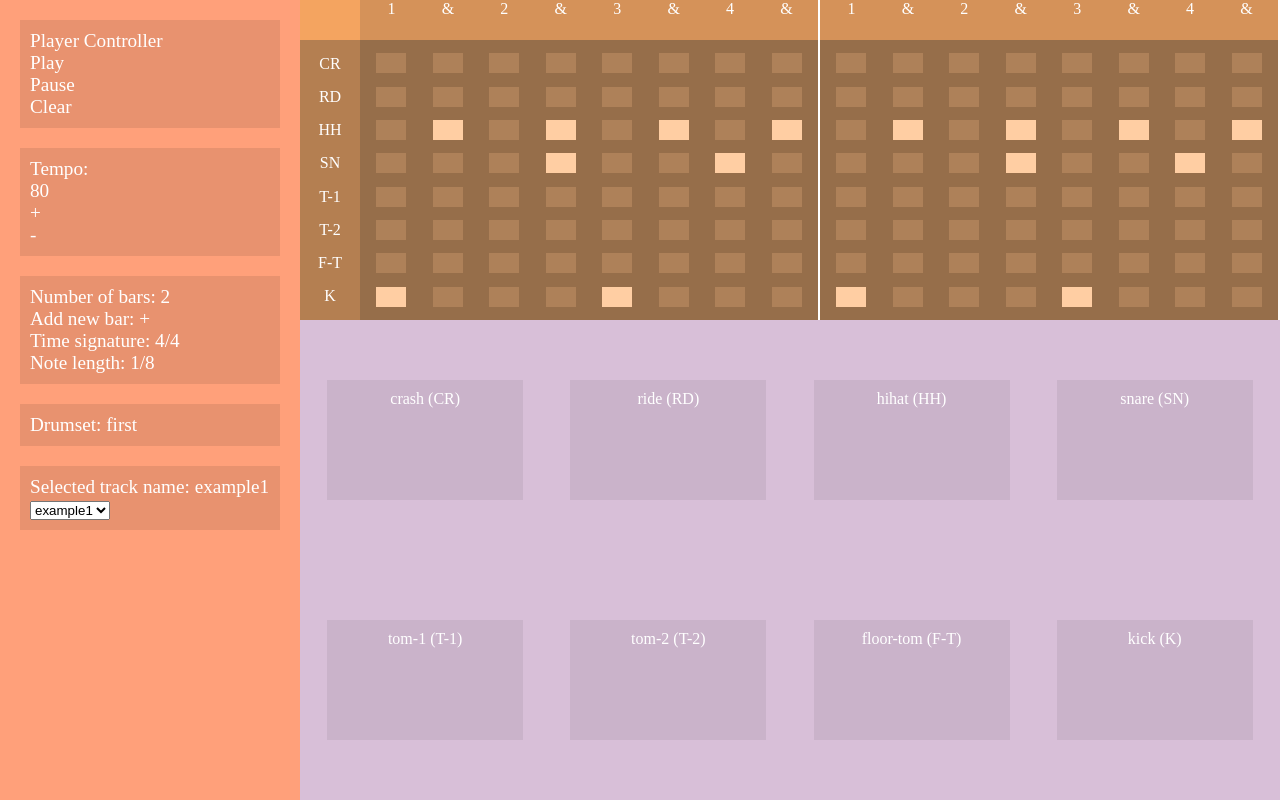
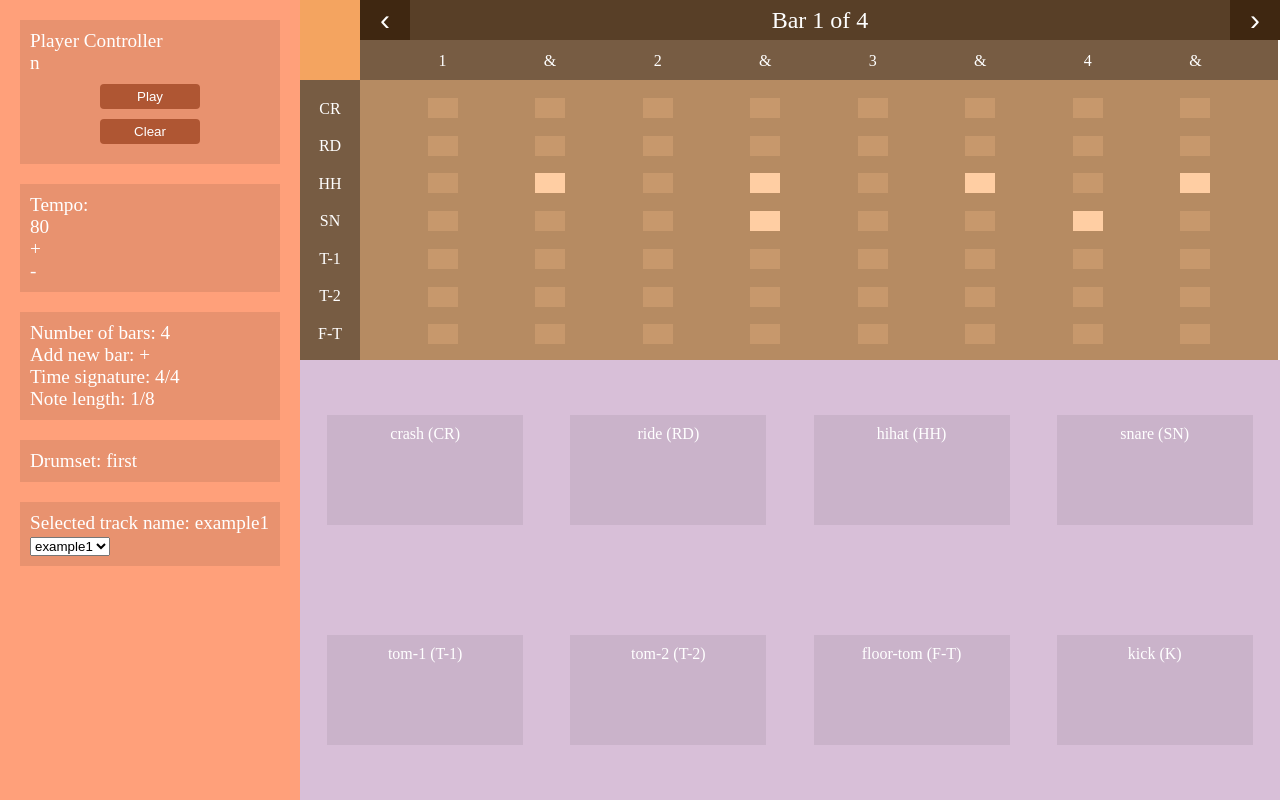
Before and after one commit to Desiak/Drumly, a React (Create React App) app: page / in a window 1280 px wide. Built offline with nearby package versions, Linux system fonts and the light colour scheme.

Commit message:
bars navigation and motion set up

```diff
--- a/src/actions/actions.js
+++ b/src/actions/actions.js
@@ -6,6 +6,7 @@ export const ADD_NOTE="ADD_NOTE";
 export const REMOVE_NOTE="REMOVE_NOTE";
 export const EDIT_NOTE="EDIT_NOTE";
 export const SELECT_TRACK="SELECT_TRACK";
+export const PLAY_TOGGLE="PLAY_TOGGLE";
 
 // payload-ładunek -> to co wnosimy nowego do stanu
 // type jest obowiązkowy, payload opcjonalny.
@@ -43,3 +44,20 @@ export const trackSelect= (index)=>{
         }
     }
 }
+
+export const play=()=>{
+    console.log("start playin motha foka");
+    return {
+        type:"PLAY_TOGGLE",
+        payload:{}
+    }
+}
+
+
+export const clear=()=>{
+    console.log("clean it up!");
+    return {
+        type:"CLEAR",
+        payload:{}
+    }
+}
--- a/src/components/Bars.js
+++ b/src/components/Bars.js
@@ -6,7 +6,7 @@ const Bars=(props)=> {
     console.log("track length:", props.tracks[props.trackIndex].track[0].length);
     return (
         <div className="input bars-input">
-            Number of bars: {props.bars}
+            Number of bars: {props.numOfBars}
             <p>Add new bar: +</p>
             <p>Time signature: {props.timeSignature}</p>
             <p>Note length: 1/{props.tracks[props.trackIndex].track[0].length}</p>
@@ -15,7 +15,7 @@ const Bars=(props)=> {
 }
 
 const mapStateToProps=store=>({
-    bars: store.state.bars,
+    numOfBars: store.state.numOfBars,
     timeSignature:store.state.timeSignature,
     // singleNoteValue: store.state.note,
     tracks: store.state.tracks,
--- a/src/components/Player.js
+++ b/src/components/Player.js
@@ -1,4 +1,4 @@
-import React, {useEffect, useState} from 'react'
+import React, {useEffect, useState, useRef} from 'react'
 import { connect } from 'react-redux'
 
 const Player=(props)=> {
@@ -10,6 +10,10 @@ const Player=(props)=> {
     const beatMeasures= props.beatMeasures;
     let barLength=props.tracks[props.trackIndex].track[0].length;
     let measureIndex= barLength===8?0:1;
+
+    const [intervalId, setIntervalId]=useState(null);
+    const [currentBarNumber, setCurrentBarNumber]=useState(0);
+
     const beat=activeTrack.track.map((track, index)=>{
         return <div className={`track track-${index}`} >
             {/* <p className="track-label">{tracksLabels[index]}</p> */}
@@ -19,33 +23,103 @@ const Player=(props)=> {
         </div>
     });
 
+    //DOM
+    const progressBar= useRef(null);
+    const beatWrapper=useRef(null);
 
+    const animateProgressBar=()=>{
+        // progressBar.current.style.width="100%";
+        progressBar.current.classList.remove("playing");
+        setTimeout(() => {
+            progressBar.current.classList.add("playing");
+
+        }, 100);
+
+    }
+
+    const handleBeatWrapperPos=()=>{
+            beatWrapper.current.style.transform=`translateX(-${(currentBarNumber)*100}%)`;
+        }
+
+    useEffect(() => {
+        if(progressBar){
+            let currentBar=0;
+
+        if(props.isPlaying){
+            //start playing
+            setCurrentBarNumber(0);
+            animateProgressBar();
+
+            setIntervalId(
+                setInterval(() => {
+                animateProgressBar();
+                handleBeatWrapperPos(currentBar);
+                currentBar=currentBar>=props.numOfBars-1?0:currentBar+1;
+
+                setCurrentBarNumber(currentBar);
+
+                }, 5000))
+            ;
+        }
+        else{
+            //stop playing
+            clearInterval(intervalId);
+            setIntervalId(null);
+            progressBar.current.classList.remove("playing");
+            beatWrapper.current.style.transform="unset";
+            setCurrentBarNumber(0);
+
+        }
+    }
+    }, [props.isPlaying])
+
+    useEffect(() => {
+        handleBeatWrapperPos();
+    }, [currentBarNumber]);
 
     const renderBars=(content)=>{
         let barsToRender=[];
         if(content==="beat"){
-        for(let i=0;i<props.bars;i++){
+        for(let i=0;i<props.numOfBars;i++){
             barsToRender.push(<div className={`bar bar-${i}`}>{beat}</div>)
         }
         }else if(content==="measure"){
-            for(let i=0;i<props.bars;i++){
+            for(let i=0;i<props.numOfBars;i++){
                 barsToRender.push(<div className={`bar bar--measure bar-${i}`}>{beatMeasures[measureIndex].measure.map(measure=><div className="beat-measure">{measure}</div>)}</div>)
             }
         }
         return barsToRender
     }
 
+    const handleBarsNav=(direction)=>{
+
+        if(!props.isPlaying){
+        if(direction==="+"){
+            setCurrentBarNumber(currentBarNumber===props.numOfBars-1?0:currentBarNumber+1);
+        }
+        else{
+            currentBarNumber===0?setCurrentBarNumber(props.numOfBars-1):setCurrentBarNumber(currentBarNumber-1);
+            setCurrentBarNumber(currentBarNumber===0?props.numOfBars-1:currentBarNumber-1);
+        }
+    }else return;
+    }
+
     return (
         <div className="container player-container">
-                            {/* <div className="progress-indicator"></div> */}
+        <div className="progress-indicator" ref={progressBar}></div>
+        <div className="bar-number-wrapper wrapper">
+            <button className="arrow arrow-prev" onClick={()=>handleBarsNav("-")}>&#8249;</button>
+            <span className="bar-number">Bar {currentBarNumber+1} of {props.numOfBars}</span>
+            <button className="arrow arrow-next" onClick={()=>handleBarsNav("+")}>&#8250;</button>
+
+        </div>
         <div className="beat-measure-wrapper wrapper">
-            {/* {beatMeasures[0].measure.map(measure=><p className="beat-measure">{measure}</p>)} */}
             {renderBars("measure")}
         </div>
         <div className="tracks-labels-wrapper wrapper">
             {tracksLabels.map(label=><p className="track-label">{label}</p>)}
         </div>
-        <div className="beat-wrapper wrapper">
+        <div className="beat-wrapper wrapper" ref={beatWrapper}>
         {renderBars("beat")}
         </div>
 
@@ -57,7 +131,8 @@ const mapStateToProps=store=>({
     tracks: store.state.tracks,
     trackIndex: store.state.trackIndex,
     beatMeasures: store.state.beatMeasures,
-    bars:store.state.bars,
+    numOfBars:store.state.numOfBars,
+    isPlaying:store.state.isPlaying
 })
 const PlayerConsumer = connect(mapStateToProps)(Player);
 
--- a/src/components/PlayerController.js
+++ b/src/components/PlayerController.js
@@ -1,13 +1,14 @@
-import React from 'react'
+import React, {useEffect} from 'react'
 import { connect } from 'react-redux';
+import { play,clear } from "../actions/actions";
+const PlayerController=(props)=> {
 
-const PlayerController=(props)=> {
     return (
         <div className="input player-controller-input">
           Player Controller
-          <p>Play</p>
-          <p>Pause</p>
-          <p>Clear</p>
+          <p>{props.isPlaying?`y`:`n`}</p>
+          <button onClick={()=>props.play()} className="controller-btn btn-play">Play</button>
+          <button className="controller-btn btn-clear">Clear</button>
         </div>
     )
 }
@@ -17,6 +18,8 @@ const mapStateToProps=store=>({
 });
 
 const mapDispatchToProps={
+    play,
+    clear
 }
 const PlayerControllerConsumer = connect(mapStateToProps, mapDispatchToProps)(PlayerController);
 
--- a/src/reducers/reducer.js
+++ b/src/reducers/reducer.js
@@ -1,10 +1,10 @@
-import { CHANGE_SPEED, CHANGE_VOLUME, ADD_NOTE, SELECT_TRACK} from "../actions/actions";
+import { CHANGE_SPEED, CHANGE_VOLUME, ADD_NOTE, SELECT_TRACK, PLAY_TOGGLE} from "../actions/actions";
 
 const INITIAL_STATE={
     speed:80,
     length:8,
     // note:1/8,
-    bars:2,
+    numOfBars:4,
     timeSignature:"4/4",
     drumset:"first",
     isPlaying:false,
@@ -82,6 +82,9 @@ const state= (state=INITIAL_STATE,action)=>{
 
         return {...state, trackIndex:action.payload.index}
         break;
+        case PLAY_TOGGLE:
+        return {...state, isPlaying: !state.isPlaying}
+        break;
         case CHANGE_VOLUME:
 
         break;
--- a/src/style/_main.scss
+++ b/src/style/_main.scss
@@ -18,7 +18,7 @@ body{
     width: 100%;
     height: 100%;
     grid-template-columns: minmax(300px, 1fr) 2fr 2fr;
-    grid-template-rows: 2fr 3fr;
+    grid-template-rows: 45vh 55vh;
 }
 .container{
 }
--- a/src/style/_menu.scss
+++ b/src/style/_menu.scss
@@ -14,3 +14,17 @@
     color:black;
     }
 }
+
+.player-controller-input{
+
+    .controller-btn{
+        display: block;
+        margin:10px auto;
+        padding: 5px 10px;
+        background-color: rgb(175, 86, 51);
+        border:none;
+        border-radius: 4px;
+        cursor:pointer;
+        width:100px;
+    }
+}
--- a/src/style/_player.scss
+++ b/src/style/_player.scss
@@ -2,17 +2,32 @@
 .player-container{
     grid-area: 1/2/2/4;
     background-color: sandybrown;
-    // display: flex;
-    // flex-wrap: wrap;
-    // flex-direction: column;
-    // justify-content: space-evenly;
-    // position: relative;
+    position: relative;
+    overflow:hidden;
+    .progress-indicator{
 
+        width:100%;
+        height: 100%;
+        background-color: rgba(255, 255, 255, 0.158);
+        border-right:1px solid white;
+        position: absolute;
+        top:0;
+        left:60px;
+        z-index: 1;
+        opacity:0;
+        transform: translateX(-100%);
+        &.playing{
+            transition: transform 5s linear;
+            transform: unset;
+            opacity:1;
+        }
+    }
 
     display: grid;
     grid-template-columns: 60px 1fr;
-    grid-template-rows: 40px 1fr;
+    grid-template-rows: 40px 40px 1fr;
     grid-template-areas:
+        "empty bar-number"
         "empty beat-measure"
         "tracks-labels beat"
     ;
@@ -21,13 +36,41 @@
         flex-wrap: wrap;
         flex-direction: column;
         justify-content: space-evenly;
+
+    }
+    .bar-number-wrapper{
+        grid-area: bar-number;
+        display: flex;
+        flex-direction: row;
+        align-items: center;
+        background-color: rgb(88, 63, 39);
+        z-index: 1;
+
+        span{
+            margin:0 30px;
+        }
+        .bar-number{
+            text-align: center;
+            font-size: 1.5em;
+            flex-grow: 1;
+
+        }
+        .arrow{
+            height: 100%;
+            border:none;
+            background-color: rgb(63, 39, 17);
+            font-size: 30px;
+            padding:0 20px;
+            cursor: pointer;
+        }
     }
     .beat-measure-wrapper{
-        background-color: rgba(119, 92, 67, 0.25);
+        background-color: rgb(119, 92, 67);
         grid-area: beat-measure;
-        flex-direction: unset;
-        justify-content: unset;
+        // flex-direction: unset;
+        // justify-content: unset;
         align-items: center;
+        z-index: 1;
         .beat-measure{
             height: 1em;
             width:30px;
@@ -37,28 +80,36 @@
         }
     }
     .tracks-labels-wrapper{
-        background-color: rgba(119, 92, 67, 0.5);
+        background-color: rgb(119, 92, 67);
         grid-area: tracks-labels;
+        z-index: 1;
         .track-label{
             text-align: center;
         }
     }
     .beat-wrapper{
-        background-color: rgba(119, 92, 67, 0.75);
         grid-area: beat;
-        flex-direction: unset;
+        // flex-direction: unset;
         justify-content: unset;
+        transition: 1s;
+        max-height: 40vh;
+        .bar{
+            background-color: rgb(182, 139, 98);
+        }
 
     }
     .bar{
         border-right:2px solid white;
         height: 100%;
+        width: 100%;
+
         display: flex;
         flex-grow: 1;
         flex-direction: column;
         justify-content: space-evenly;
         &--measure{
             flex-direction: row;
+            align-items: center;
         }
     }
 }
@@ -80,13 +131,3 @@
         }
     }
 }
-
-.progress-indicator{
-    width:30px;
-    height: 100%;
-    border:2px solid red;
-    position: absolute;
-    top:0;
-    left:0;
-
-}
--- a/src/style/style.css
+++ b/src/style/style.css
@@ -24,8 +24,8 @@ body {
   height: 100%;
   -ms-grid-columns: minmax(300px, 1fr) 2fr 2fr;
       grid-template-columns: minmax(300px, 1fr) 2fr 2fr;
-  -ms-grid-rows: 2fr 3fr;
-      grid-template-rows: 2fr 3fr;
+  -ms-grid-rows: 45vh 55vh;
+      grid-template-rows: 45vh 55vh;
 }
 
 .player-container {
@@ -35,14 +35,41 @@ body {
   -ms-grid-column-span: 2;
   grid-area: 1/2/2/4;
   background-color: sandybrown;
+  position: relative;
+  overflow: hidden;
   display: -ms-grid;
   display: grid;
   -ms-grid-columns: 60px 1fr;
       grid-template-columns: 60px 1fr;
-  -ms-grid-rows: 40px 1fr;
-      grid-template-rows: 40px 1fr;
-      grid-template-areas: "empty beat-measure"
+  -ms-grid-rows: 40px 40px 1fr;
+      grid-template-rows: 40px 40px 1fr;
+      grid-template-areas: "empty bar-number"
+ "empty beat-measure"
  "tracks-labels beat";
+}
+
+.player-container .progress-indicator {
+  width: 100%;
+  height: 100%;
+  background-color: rgba(255, 255, 255, 0.158);
+  border-right: 1px solid white;
+  position: absolute;
+  top: 0;
+  left: 60px;
+  z-index: 1;
+  opacity: 0;
+  -webkit-transform: translateX(-100%);
+          transform: translateX(-100%);
+}
+
+.player-container .progress-indicator.playing {
+  -webkit-transition: -webkit-transform 5s linear;
+  transition: -webkit-transform 5s linear;
+  transition: transform 5s linear;
+  transition: transform 5s linear, -webkit-transform 5s linear;
+  -webkit-transform: unset;
+          transform: unset;
+  opacity: 1;
 }
 
 .player-container .wrapper {
@@ -60,21 +87,54 @@ body {
           justify-content: space-evenly;
 }
 
-.player-container .beat-measure-wrapper {
-  background-color: rgba(119, 92, 67, 0.25);
+.player-container .bar-number-wrapper {
   -ms-grid-row: 1;
   -ms-grid-column: 2;
-  grid-area: beat-measure;
-  -webkit-box-orient: unset;
-  -webkit-box-direction: unset;
-      -ms-flex-direction: unset;
-          flex-direction: unset;
-  -webkit-box-pack: unset;
-      -ms-flex-pack: unset;
-          justify-content: unset;
+  grid-area: bar-number;
+  display: -webkit-box;
+  display: -ms-flexbox;
+  display: flex;
+  -webkit-box-orient: horizontal;
+  -webkit-box-direction: normal;
+      -ms-flex-direction: row;
+          flex-direction: row;
   -webkit-box-align: center;
       -ms-flex-align: center;
           align-items: center;
+  background-color: #583f27;
+  z-index: 1;
+}
+
+.player-container .bar-number-wrapper span {
+  margin: 0 30px;
+}
+
+.player-container .bar-number-wrapper .bar-number {
+  text-align: center;
+  font-size: 1.5em;
+  -webkit-box-flex: 1;
+      -ms-flex-positive: 1;
+          flex-grow: 1;
+}
+
+.player-container .bar-number-wrapper .arrow {
+  height: 100%;
+  border: none;
+  background-color: #3f2711;
+  font-size: 30px;
+  padding: 0 20px;
+  cursor: pointer;
+}
+
+.player-container .beat-measure-wrapper {
+  background-color: #775c43;
+  -ms-grid-row: 2;
+  -ms-grid-column: 2;
+  grid-area: beat-measure;
+  -webkit-box-align: center;
+      -ms-flex-align: center;
+          align-items: center;
+  z-index: 1;
 }
 
 .player-container .beat-measure-wrapper .beat-measure {
@@ -85,10 +145,11 @@ body {
 }
 
 .player-container .tracks-labels-wrapper {
-  background-color: rgba(119, 92, 67, 0.5);
-  -ms-grid-row: 2;
+  background-color: #775c43;
+  -ms-grid-row: 3;
   -ms-grid-column: 1;
   grid-area: tracks-labels;
+  z-index: 1;
 }
 
 .player-container .tracks-labels-wrapper .track-label {
@@ -96,22 +157,25 @@ body {
 }
 
 .player-container .beat-wrapper {
-  background-color: rgba(119, 92, 67, 0.75);
-  -ms-grid-row: 2;
+  -ms-grid-row: 3;
   -ms-grid-column: 2;
   grid-area: beat;
-  -webkit-box-orient: unset;
-  -webkit-box-direction: unset;
-      -ms-flex-direction: unset;
-          flex-direction: unset;
   -webkit-box-pack: unset;
       -ms-flex-pack: unset;
           justify-content: unset;
+  -webkit-transition: 1s;
+  transition: 1s;
+  max-height: 40vh;
+}
+
+.player-container .beat-wrapper .bar {
+  background-color: #b68b62;
 }
 
 .player-container .bar {
   border-right: 2px solid white;
   height: 100%;
+  width: 100%;
   display: -webkit-box;
   display: -ms-flexbox;
   display: flex;
@@ -132,6 +196,9 @@ body {
   -webkit-box-direction: normal;
       -ms-flex-direction: row;
           flex-direction: row;
+  -webkit-box-align: center;
+      -ms-flex-align: center;
+          align-items: center;
 }
 
 .track {
@@ -158,15 +225,6 @@ body {
   background-color: #ffcea3;
 }
 
-.progress-indicator {
-  width: 30px;
-  height: 100%;
-  border: 2px solid red;
-  position: absolute;
-  top: 0;
-  left: 0;
-}
-
 .menu-container {
   -ms-grid-row: 1;
   -ms-grid-row-span: 2;
@@ -185,6 +243,17 @@ body {
 
 .select-wrapper .select-input {
   color: black;
+}
+
+.player-controller-input .controller-btn {
+  display: block;
+  margin: 10px auto;
+  padding: 5px 10px;
+  background-color: #af5633;
+  border: none;
+  border-radius: 4px;
+  cursor: pointer;
+  width: 100px;
 }
 
 .drumset-container {
```
Also changed, not shown: src/reducers/postReducer.js (deleted, +0 -22 lines), 1 other file (tests, documents, lock files or other folders).
